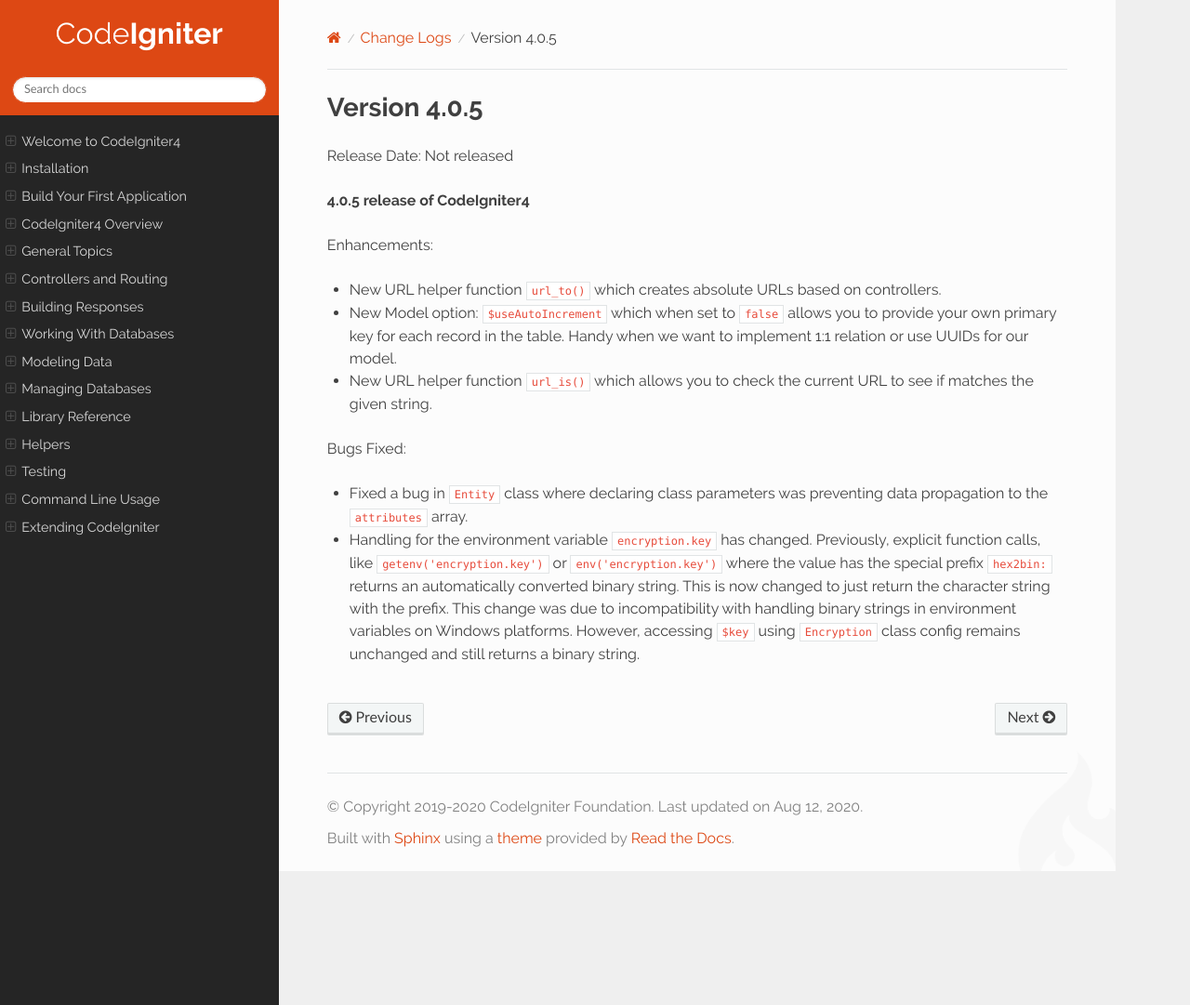
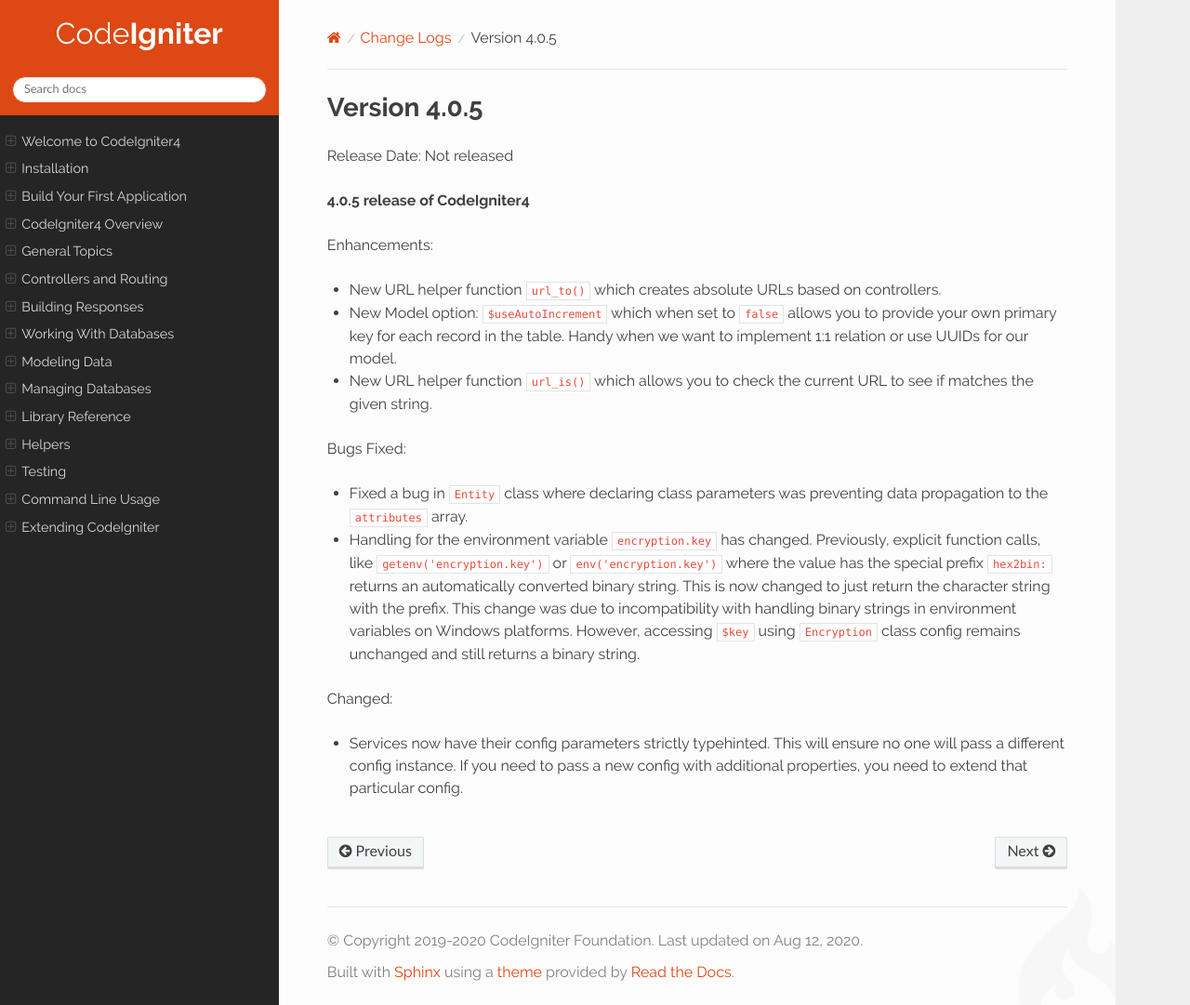
Before and after one commit to NEKOGET/ci4_user_guide_src, a Sphinx documentation site: the page built from source/changelogs/v4.0.5.rst, in a window 1280 px wide and 1081 px high. Shown: the whole window at 93% size. Built offline with Sphinx 7.4.7 and the Read the Docs theme 2.0.0, drawn with Linux system fonts in a browser that asks for light colours.

Commit message:
Use strict typehints for config parameters

```diff
--- a/source/changelogs/v4.0.5.rst
+++ b/source/changelogs/v4.0.5.rst
@@ -15,3 +15,7 @@ Bugs Fixed:
 
 - Fixed a bug in ``Entity`` class where declaring class parameters was preventing data propagation to the ``attributes`` array.
 - Handling for the environment variable ``encryption.key`` has changed. Previously, explicit function calls, like ``getenv('encryption.key')`` or ``env('encryption.key')`` where the value has the special prefix ``hex2bin:`` returns an automatically converted binary string. This is now changed to just return the character string with the prefix. This change was due to incompatibility with handling binary strings in environment variables on Windows platforms. However, accessing ``$key`` using ``Encryption`` class config remains unchanged and still returns a binary string.
+
+Changed:
+
+- Services now have their config parameters strictly typehinted. This will ensure no one will pass a different config instance. If you need to pass a new config with additional properties, you need to extend that particular config.
```
